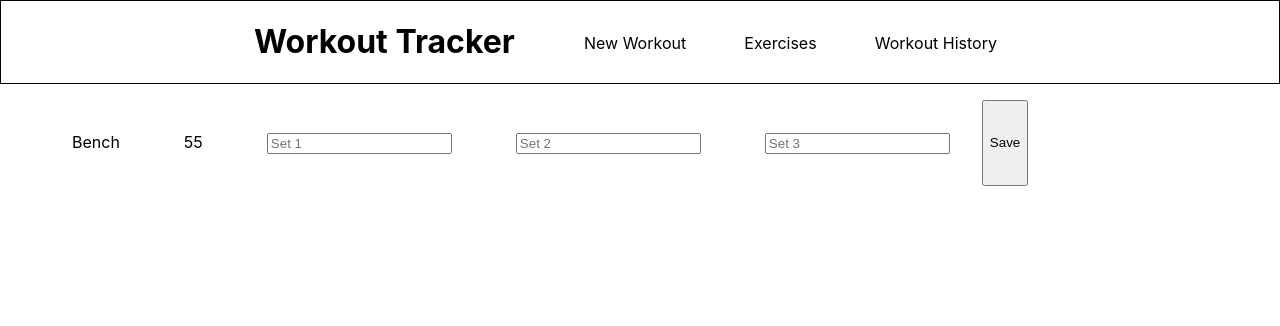
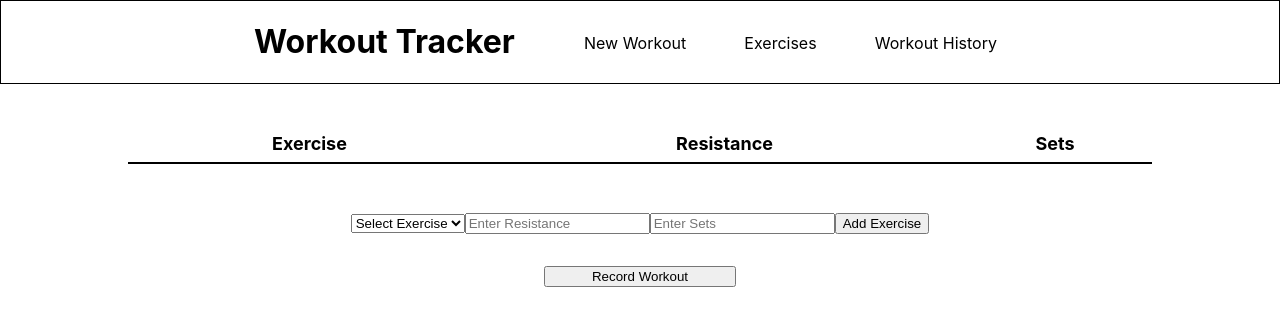
Before and after one commit to e-lajeunesse/workout-tracker, a Next.js app: page / in a window 1280 px wide. Shown: the top 326 px of the page. Built offline with nearby package versions, Linux system fonts and the light colour scheme.

Commit message:
exercises working

```diff
--- a/Components/Workout.js
+++ b/Components/Workout.js
@@ -1,16 +1,119 @@
 import styles from './Workout.module.css';
+import testData from '../testData';
+import exercisesData from '../exercisesData';
+import React from 'react';
+import { StyleRegistry } from 'styled-jsx';
 
 export default function Workout() {
+    const [exercises, setExercises] = React.useState([]);
+    const [newExercise, setNewExercise] = React.useState({ name: "", resistance: "", sets: [] });
+
+    React.useEffect(() => {
+        const saved = localStorage.getItem("exercises");
+        if (saved) {
+
+            setExercises(prevExercises => JSON.parse(saved));
+        }
+    }, []);
+
+    React.useEffect(() => {
+        if (exercises.length > 0) {
+            localStorage.setItem("exercises", JSON.stringify(exercises));
+        }
+    }, [exercises])
+
+    const handleNameChange = (event) => {
+        setNewExercise(prevState => {
+            return { ...prevState, name: event.target.value }
+        });
+    }
+
+    const handleResistanceChange = (event) => {
+        setNewExercise(prevState => {
+            return { ...prevState, resistance: event.target.value }
+        })
+
+    }
+
+    const handleSetsChange = (event) => {
+        let newSets = [];
+        for (let i = 1; i <= event.target.value; i++) {
+            newSets.push({ number: i, reps: 0 })
+        }
+        setNewExercise(prevState => {
+            return { ...prevState, sets: newSets }
+        })
+    }
+
+    const newExerciseSubmit = (event) => {
+        setExercises(prevState => {
+            return [...prevState, newExercise]
+        })
+        event.preventDefault();
+    }
+
+    const updateReps = (event, exerciseId, setNumber) => {
+        let newReps = event.target.value;
+        setExercises(prevState => {
+            console.log(event.target.value)
+            return prevState.map(ex => {
+                if (ex.id === exerciseId) {
+                    let updatedSets = ex.sets.map(s =>
+                        s.number === setNumber ? { ...s, reps: newReps } : { ...s }
+                    );
+                    return { ...ex, sets: updatedSets }
+                }
+                return { ...ex };
+            })
+        })
+    }
+
     return (
-        <>
-            <ul className={styles.exercises}>
-                <li>Bench</li>
-                <li> 55 </li>
-                <li><input placeholder="Set 1"></input></li>
-                <li><input placeholder="Set 2"></input></li>
-                <li><input placeholder="Set 3"></input></li>
-                <button>Save</button>
-            </ul>
-        </>
+        <div className={styles.workout}>
+            <table>
+                <tbody>
+                    <tr>
+                        <th>Exercise</th>
+                        <th>Resistance</th>
+                        <th>Sets</th>
+                    </tr>
+
+                    {exercises.map(ex => (
+                        <tr key={ex.name}>
+                            <td>{ex.name}</td>
+                            <td>{ex.resistance} lbs</td>
+                            <td className={styles.sets}>
+                                {ex.sets.map(set => (
+                                    <div key={set.number}>
+                                        <input
+                                            className={styles.setsInput}
+                                            placeholder={`Set ${set.number} reps`}
+                                            onChange={(event) => updateReps(event, ex.id, set.number)}
+                                            name={ex.id}
+                                        >
+                                        </input>
+                                    </div>
+                                ))}
+                            </td>
+                        </tr>
+                    ))}
+                </tbody>
+            </table>
+
+            <form onSubmit={newExerciseSubmit}>
+                <select onChange={handleNameChange}>
+                    <option>Select Exercise</option>
+                    {exercisesData.map(ex => (
+                        <option key={ex.id} value={ex.name}> {ex.name} </option>
+                    ))}
+                </select>
+                <input type="number" placeholder="Enter Resistance" onChange={handleResistanceChange}></input>
+                <input type="number" placeholder="Enter Sets" onChange={handleSetsChange}></input>
+                <input type="submit" value="Add Exercise" />
+            </form>
+            <div className={styles.workoutButtons}>
+                <button> Record Workout </button>
+            </div>
+        </div >
     )
 }
--- a/Components/Workout.module.css
+++ b/Components/Workout.module.css
@@ -1,9 +1,68 @@
-.exercises {
+.workout {
+    display: flex;
+    flex-direction: column;
+    justify-content: space-around;
+    align-items: center;
+}
+
+.workout table {
+    margin-block: 3rem;
+    width: 80%;
+    border-collapse: collapse;
+}
+
+.workout th {
+    border-bottom: 2px solid;
+    padding-bottom: .5rem;
+    font-size: large;
+}
+
+.workout td {
+    height: 80px;
+    padding-block: .75rem;
+    text-align: center;
+    border-bottom: 1px solid lightgray;
+}
+
+.workoutButtons {
+    width: 100%;
+    display: flex;
+    justify-content: center;
+}
+
+.workout button {
+    margin-top: 2rem;
+    width: 15%;
+}
+
+.exercise {
+    width: 100%;
     display: flex;
     flex-direction: row;
+    align-items: center;
+    justify-content: space-between;
     list-style-type: none;
+    border-bottom: 1px solid black;
+    margin-block: 2rem;
 }
 
-.exercises li {
-    padding: 2rem;
+.exerciseTitle {
+    width: 20%;
+    display: flex;
+    flex-direction: row;
+    justify-content: space-around;
 }
+
+.sets {
+    padding-left: 5rem;
+    display: flex;
+    flex-direction: row;
+    justify-content: flex-start;
+    align-items: center;
+    flex-wrap: wrap;
+}
+
+.setsInput {
+    margin-inline: 1rem;
+    max-width: 100px;
+}
--- /dev/null
+++ b/exercisesData.js
@@ -0,0 +1,9 @@
+const exercisesData = [
+    { id: 1, name: "Bench Press" },
+    { id: 2, name: "Shoulder Press" },
+    { id: 3, name: "Pullup" },
+    { id: 4, name: "Split Squat" },
+    { id: 5, name: "Dip" }
+];
+
+export default exercisesData;
--- a/pages/exercises.js
+++ b/pages/exercises.js
@@ -1,10 +1,13 @@
 import Header from '../Components/Header';
+import exercisesData from '../exercisesData';
 
 export default function Exercises() {
     return (
         <>
             <Header />
-            <h1>list of exercises</h1>
+            {exercisesData.map((ex) => (
+                <h3 key={ex.id}> {ex.name}</h3>
+            ))}
         </>
     );
 }
--- a/styles/globals.css
+++ b/styles/globals.css
@@ -1,5 +1,6 @@
 html,
 body {
+
   padding: 0;
   margin: 0;
   font-family: -apple-system, BlinkMacSystemFont, Segoe UI, Roboto, Oxygen,
--- /dev/null
+++ b/testData.js
@@ -0,0 +1,19 @@
+const testData = [
+    {
+        name: "Bench",
+        sets: [{ set: 1, reps: 0 }, { set: 2, reps: 0 }, { set: 3, reps: 0 }],
+        resistance: 55
+    },
+    {
+        name: "Shoulder Press",
+        sets: [{ set: 1, reps: 0 }, { set: 2, reps: 0 }],
+        resistance: 35
+    },
+    {
+        name: "pullup",
+        sets: [{ set: 1, reps: 0 }, { set: 2, reps: 0 }, { set: 3, reps: 0 }, { set: 4, reps: 0 }],
+        resistance: 0
+    }
+]
+
+export default testData;
```
